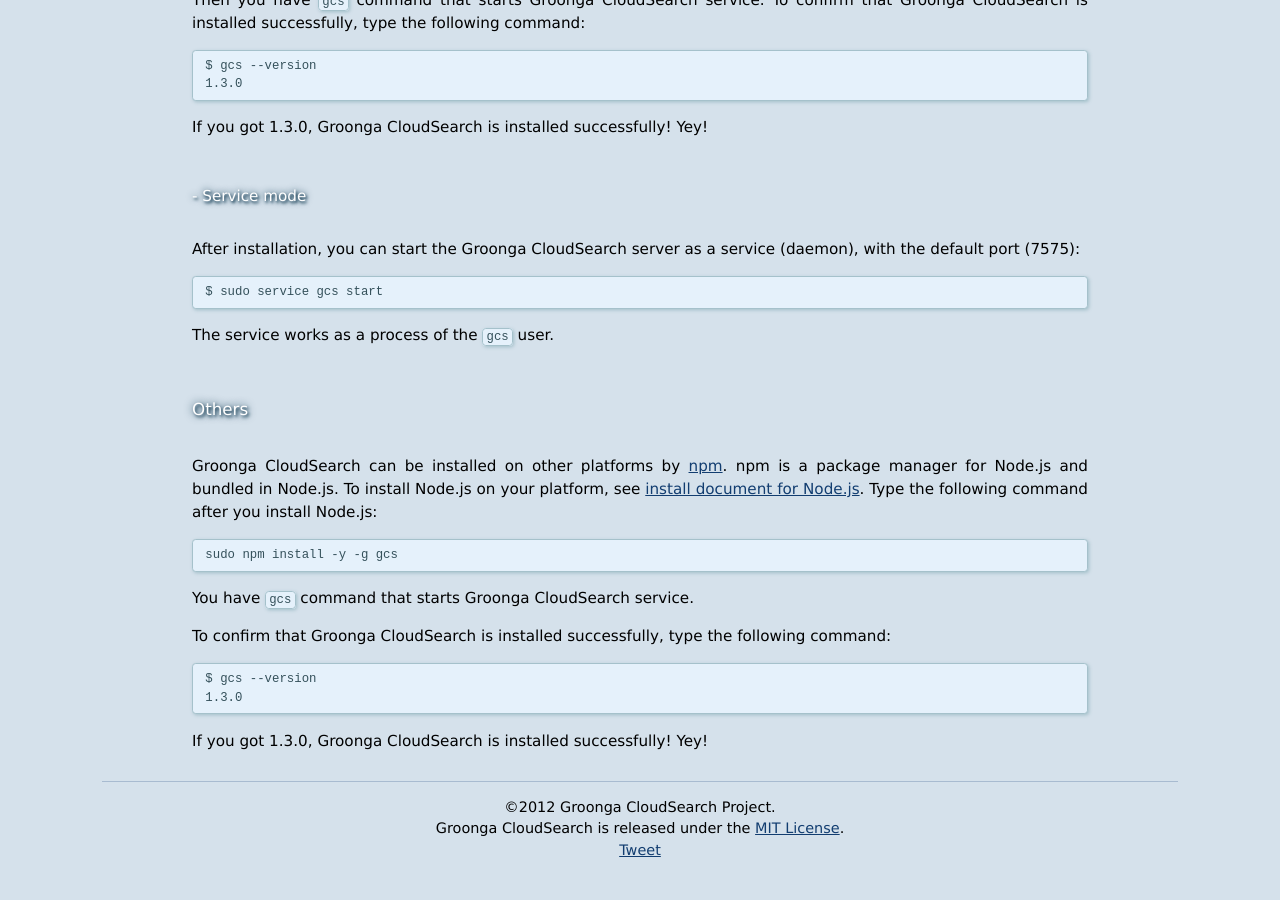
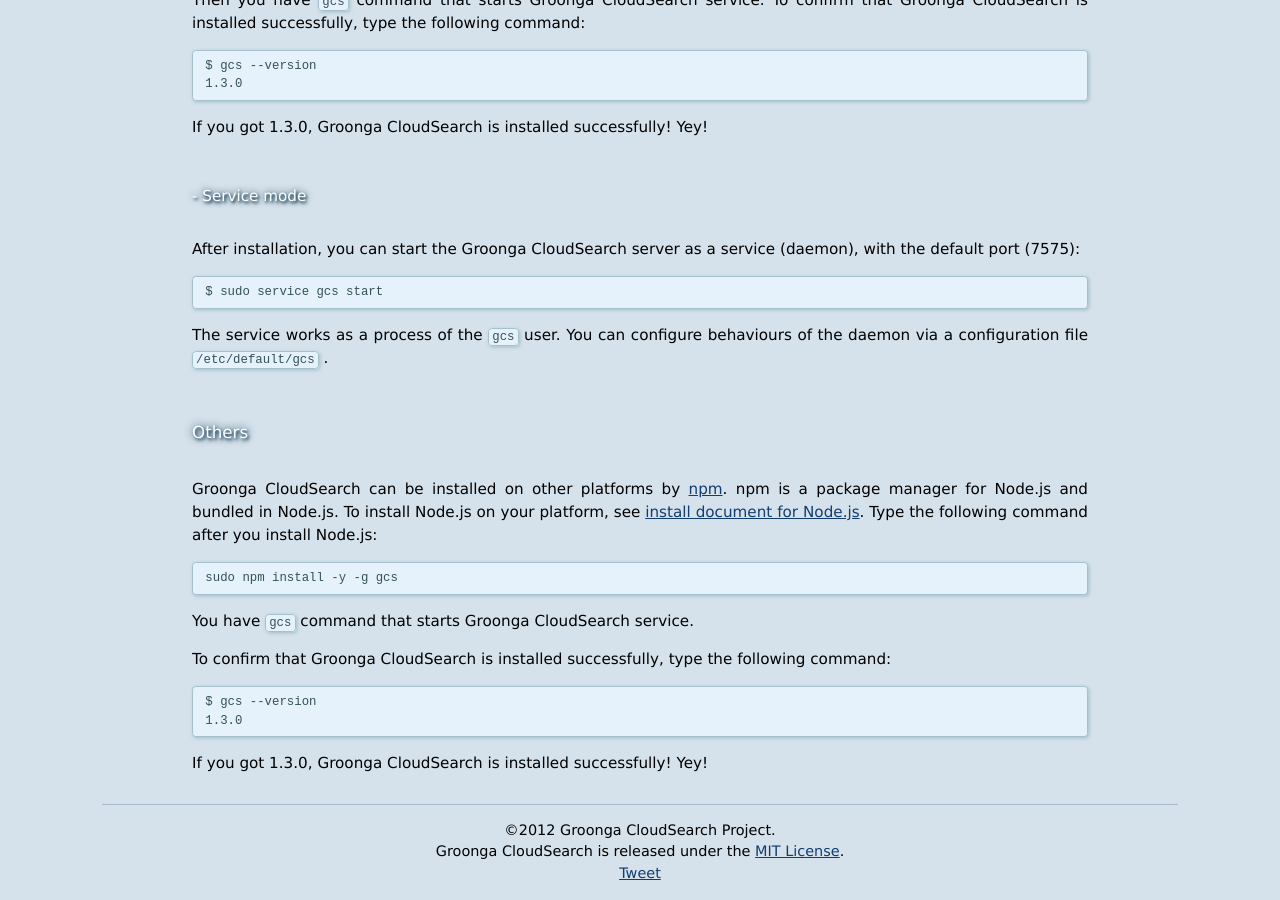
Before and after one commit to groonga/gcs.groonga.org, a Jekyll site: the page built from docs/install/index.md, in a window 1280 px wide and 900 px high, scrolled down 2058 px. Built offline with Jekyll 4.4.1, drawn with Linux system fonts in a browser that asks for light colours; comment, search, counter and statistics services are not loaded; before the commit the page ends 2935 px from its top, so only the background shows below that.

Commit message:
Add a note for /etc/default/gcs (the configuration file for the gcs daemon)

```diff
--- a/docs/install/index.md
+++ b/docs/install/index.md
@@ -110,6 +110,8 @@
     $ sudo service gcs start
 
 The service works as a process of the `gcs` user.
+You can configure behaviours of the daemon via a configuration file
+`/etc/default/gcs` .
 
 ## Others {#others}
 
```
